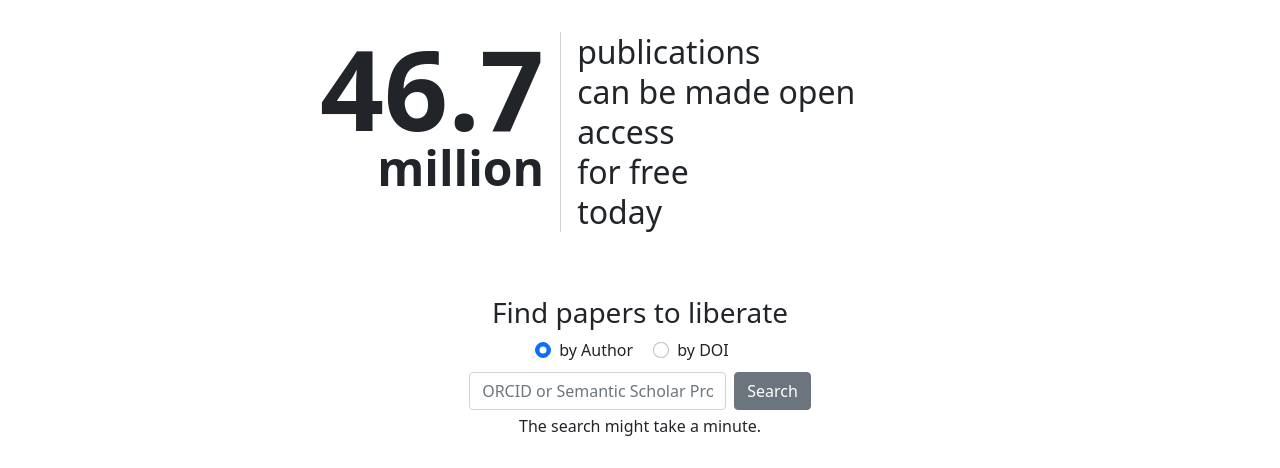
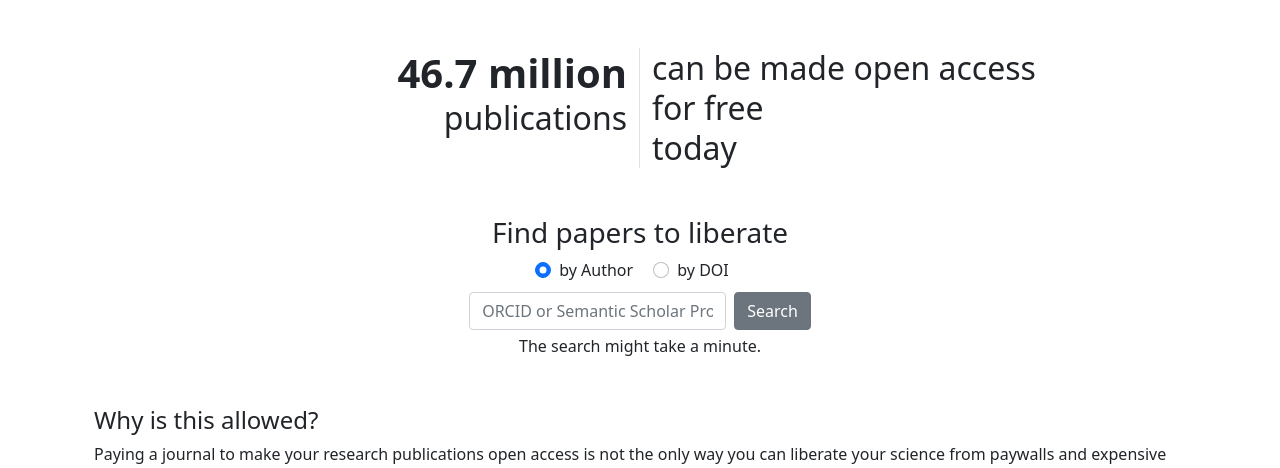
Before and after one commit to freeyourscience/freeyourscience, a FastAPI app: page / in a window 1280 px wide. Shown: the top 468 px of the page. Run offline with FastAPI, Linux system fonts and the light colour scheme.

Commit message:
Revert "bigger number #14"
This reverts commit 967f7f3d5ee7d1ac74087b8ed369b926fc9f33b6.

```diff
--- a/fyscience/static/main.css
+++ b/fyscience/static/main.css
@@ -7,48 +7,3 @@ div.paper-details {
     margin-top:2em;
     margin-bottom:1em;
 }
-
-.numberonwall {
-   display: flex;
-   margin-left: auto;
-   margin-right: auto;
-   margin-top: 2rem;
-   margin-bottom: 4rem;
-   width: 40rem;
-}
-
-.numberonwall__left {
-    line-height: 1;
-    border-right: 1px solid lightgray;
-    padding-right: 1rem;
-    text-align: right;
-}
-
-.numberonwall__left--number {
-    margin: 0;
-    font-size: 7rem;
-    font-weight: bold;
-}
-
-.numberonwall__left--mill {
-    margin: 0;
-    font-size: 3rem;
-    font-weight: bold;
-}
-
-.numberonwall__left--pubs {
-    margin: 0;
-    font-size: 2rem;
-    margin-bottom: 0.25;
-}
-
-.numberonwall__right {
-    padding-left: 1rem;
-    line-height: 1.25;
-}
-
-.numberonwall__right p {
-    font-size: 2rem;
-    margin: 0;
-    margin-bottom: 0.25;
-}
--- a/fyscience/templates/landing_page.html
+++ b/fyscience/templates/landing_page.html
@@ -1,16 +1,17 @@
 {% extends "base.html" %}
 {% block content %}
 <div class="container">
-	<header class="numberonwall">
-		<div class="numberonwall__left">
-			<p class="numberonwall__left--number">46.7</p>
-			<p class="numberonwall__left--mill">million</p>
-		</div>
-		<div class="numberonwall__right">
-			<p>publications</p>
-			<p>can be made open access</p>
-			<p>for free</p>
-			<p>today</p>
+	<header class="container fs-2 lh-sm mt-5 mb-5 text-center">
+		<div class="row row-cols-2 justify-content-md-center">
+			<div class="col text-end border-end">
+				<span class="fw-bold fs-1">46.7 million</span><br />
+				publications
+			</div>
+			<div class="col text-start">
+				can be made open access<br />
+				for free<br />
+				today
+			</div>
 		</div>
 	</header>
 
```
